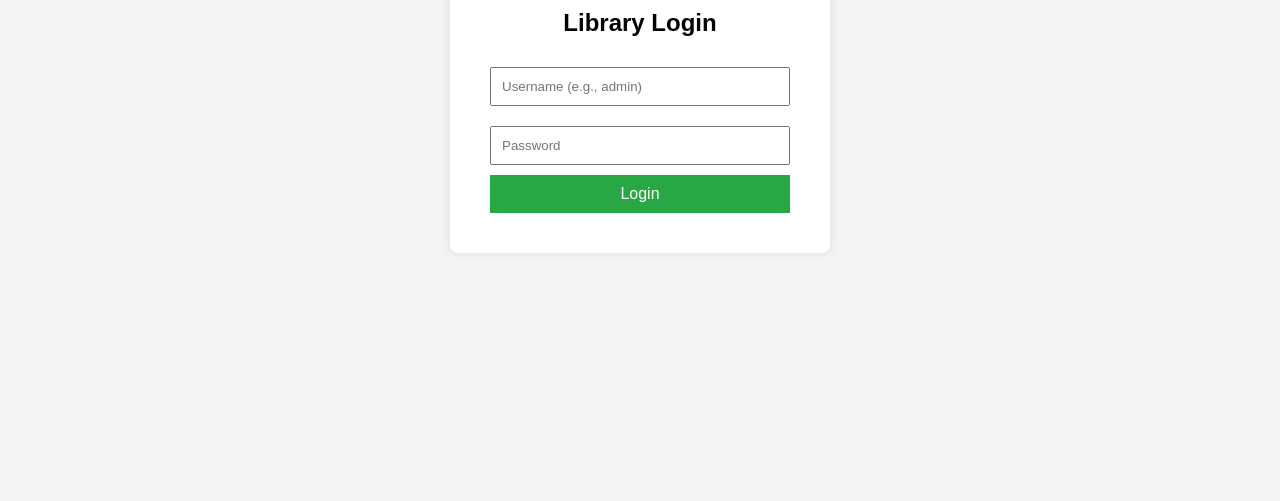
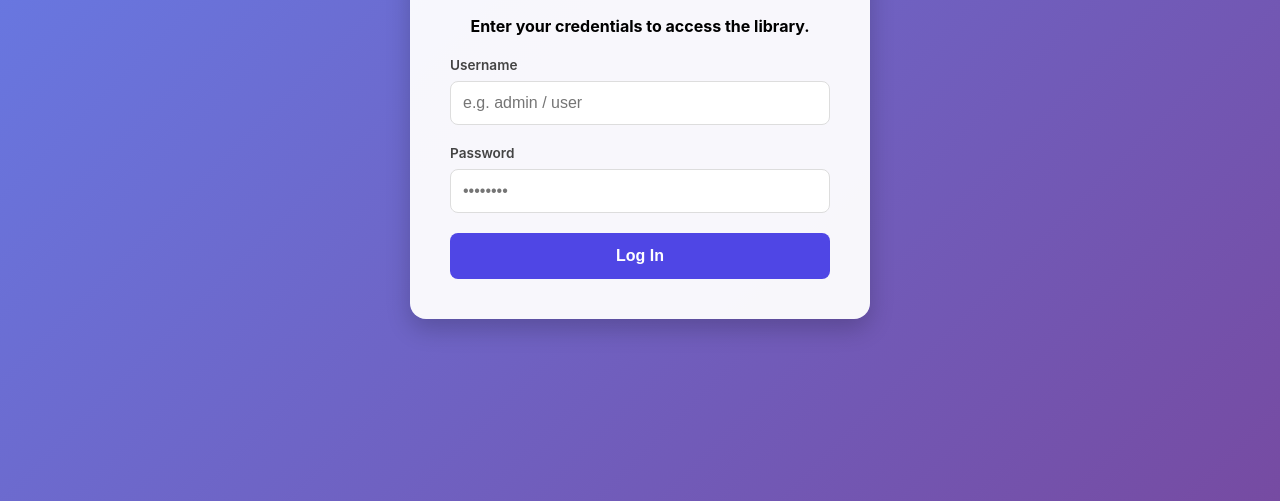
Before and after one commit to Souravian001/libraray_mgmt_sys, a website: page frontend/index.html in a window 1280 px wide. Shown: the part 299-800 px from the top of the page. Drawn offline with Linux system fonts and the light colour scheme.

Commit message:
Revamp login page with new styles and error handling
Updated the login page with a new design and improved functionality.

```diff
--- a/frontend/index.html
+++ b/frontend/index.html
@@ -3,60 +3,72 @@
 <head>
     <meta charset="UTF-8">
     <meta name="viewport" content="width=device-width, initial-scale=1.0">
-    <title>Library System - Login</title>
+    <title>LMS | Secure Login</title>
     <style>
+        :root { --primary: #4F46E5; --primary-hover: #4338ca; --bg-grad: linear-gradient(135deg, #667eea 0%, #764ba2 100%); }
         body {
-            font-family: Arial, sans-serif;
-            background-color: #f4f4f4;
-            display: flex;
-            justify-content: center;
-            align-items: center;
-            height: 100vh;
-            margin: 0;
+            font-family: -apple-system, BlinkMacSystemFont, "Segoe UI", Roboto, Helvetica, Arial, sans-serif;
+            background: var(--bg-grad); height: 100vh; margin: 0; display: flex; justify-content: center; align-items: center;
         }
-        .login-box {
-            background: white;
-            padding: 40px;
-            border-radius: 8px;
-            box-shadow: 0 0 10px rgba(0,0,0,0.1);
-            text-align: center;
-            width: 300px;
+        .login-card {
+            background: rgba(255, 255, 255, 0.95); padding: 2.5rem; border-radius: 16px;
+            box-shadow: 0 10px 25px rgba(0,0,0,0.2); width: 100%; max-width: 380px; text-align: center;
         }
+        h2 { color: #333; margin-bottom: 0.5rem; font-weight: 700; }
+        p.sub-text { color: #666; margin-top: 0; font-size: 0.9rem; margin-bottom: 2rem; }
+        .input-group { margin-bottom: 1.25rem; text-align: left; }
+        label { display: block; margin-bottom: 0.5rem; color: #444; font-size: 0.85rem; font-weight: 600; }
         input {
-            width: 100%;
-            padding: 10px;
-            margin: 10px 0;
-            box-sizing: border-box;
+            width: 100%; padding: 12px; border: 1px solid #ddd; border-radius: 8px; box-sizing: border-box;
+            font-size: 1rem; transition: border-color 0.3s, box-shadow 0.3s; outline: none;
         }
+        input:focus { border-color: var(--primary); box-shadow: 0 0 0 3px rgba(79, 70, 229, 0.1); }
         button {
-            width: 100%;
-            padding: 10px;
-            background-color: #28a745;
-            color: white;
-            border: none;
-            cursor: pointer;
-            font-size: 16px;
+            width: 100%; padding: 14px; background-color: var(--primary); color: white; border: none;
+            border-radius: 8px; cursor: pointer; font-size: 1rem; font-weight: 600; transition: background 0.3s;
         }
-        button:hover { background-color: #218838; }
+        button:hover { background-color: var(--primary-hover); }
+        button:disabled { background-color: #a5a5a5; cursor: not-allowed; }
+        .error { color: #dc2626; background: #fee2e2; padding: 10px; border-radius: 6px; font-size: 0.9rem; margin-top: 15px; display: none; }
     </style>
 </head>
 <body>
 
-    <div class="login-box">
-        <h2>Library Login</h2>
-        <input type="text" id="username" placeholder="Username (e.g., admin)">
-        <input type="password" id="password" placeholder="Password">
-        <button onclick="login()">Login</button>
-        <p id="error-msg" style="color: red; display: none;">Invalid Credentials</p>
+    <div class="login-card">
+        <h1>Welcome Back</h1>
+        <p class="sub-text"><h4>Enter your credentials to access the library.</h4></p>
+
+        <form id="loginForm">
+            <div class="input-group">
+                <label for="username">Username</label>
+                <input type="text" id="username" placeholder="e.g. admin / user" required>
+            </div>
+            <div class="input-group">
+                <label for="password">Password</label>
+                <input type="password" id="password" placeholder="••••••••" required>
+            </div>
+            <button type="submit" id="btn-login">Log In</button>
+        </form>
+        <div id="error-msg" class="error">Invalid Username or Password</div>
     </div>
 
     <script>
-        async function login() {
+        const loginForm = document.getElementById('loginForm');
+        const btnLogin = document.getElementById('btn-login');
+        const errorMsg = document.getElementById('error-msg');
+
+        loginForm.addEventListener('submit', async (e) => {
+            e.preventDefault(); // Prevents page reload, allows "Enter" key functionality
+
+            // UX: Disable button and show loading state
+            btnLogin.disabled = true;
+            btnLogin.innerText = "Verifying...";
+            errorMsg.style.display = 'none';
+
             const username = document.getElementById('username').value;
             const password = document.getElementById('password').value;
 
             try {
-                // Send login request to your Node server
                 const response = await fetch('http://localhost:3000/login', {
                     method: 'POST',
                     headers: { 'Content-Type': 'application/json' },
@@ -66,20 +78,23 @@
                 const data = await response.json();
 
                 if (data.success) {
-                    // 1. Save the Role (Admin/User) to memory
                     localStorage.setItem('userRole', data.role);
                     localStorage.setItem('username', username);
-
-                    // 2. Go to the Dashboard
-                    window.location.href = 'dashboard.html';
+                    btnLogin.innerText = "Success! Redirecting...";
+                    setTimeout(() => window.location.href = 'dashboard.html', 1000);
                 } else {
-                    document.getElementById('error-msg').style.display = 'block';
+                    throw new Error(data.message || 'Invalid credentials');
                 }
             } catch (error) {
-                console.error('Error:', error);
-                alert("Could not connect to server. Is it running?");
+                console.error('Login Error:', error);
+                errorMsg.textContent = "⚠ " + (error.message === 'Failed to fetch' ? "Server unavailable" : "Invalid Credentials");
+                errorMsg.style.display = 'block';
+
+                // UX: Reset button
+                btnLogin.disabled = false;
+                btnLogin.innerText = "Sign In";
             }
-        }
+        });
     </script>
 </body>
 </html>
```
